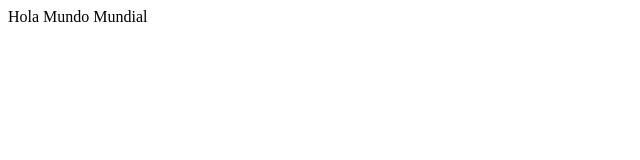
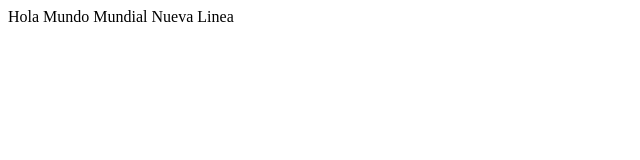
Before and after one commit to GONPER10/PracticaClase, a plain HTML site: page index.html in a window 1280 px wide. Shown: the whole page, without its empty margins (0-640 px from the left). Drawn offline with Linux system fonts and the light colour scheme.

Commit message:
Nuevo Cambio Local

```diff
--- a/index.html
+++ b/index.html
@@ -7,5 +7,6 @@
 </head>
 <body>
     Hola Mundo Mundial
+    Nueva Linea
 </body>
 </html>
```
